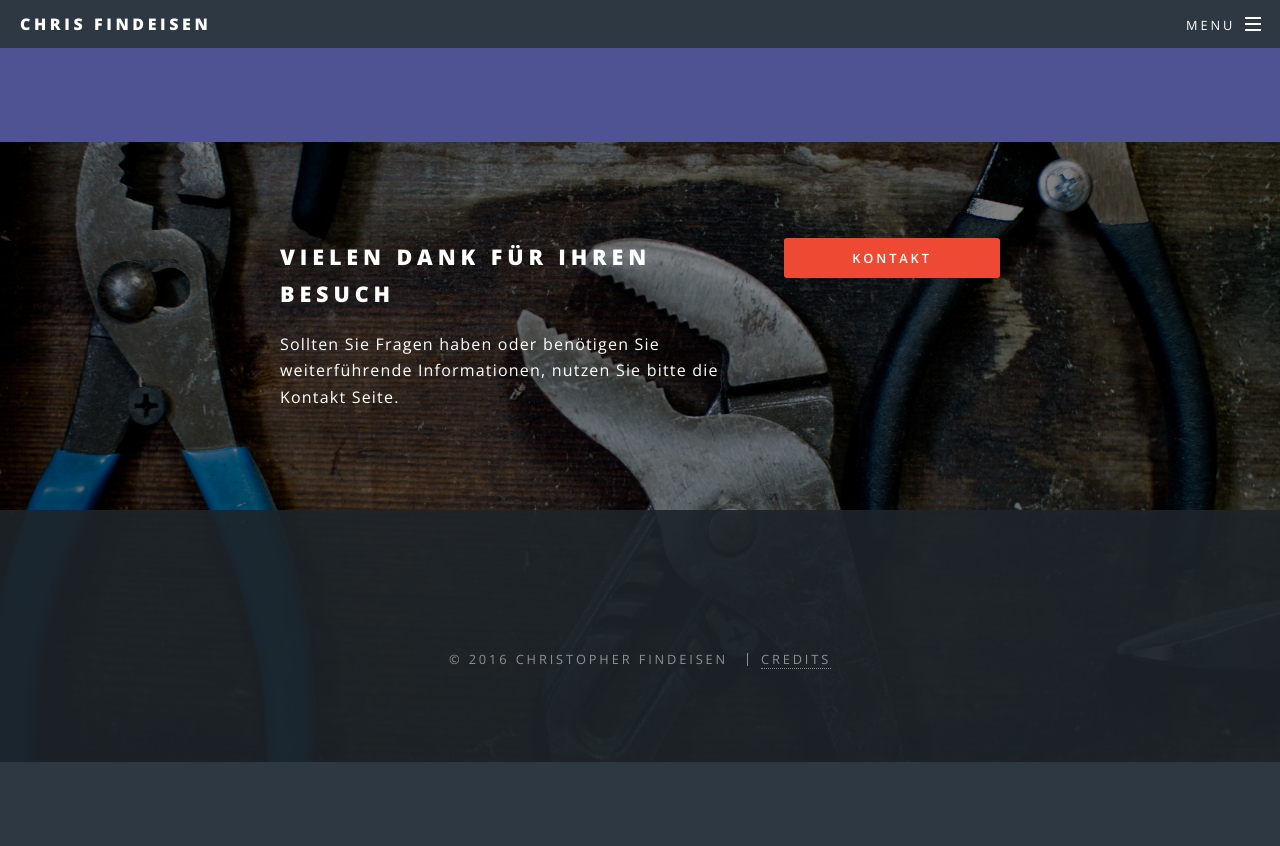
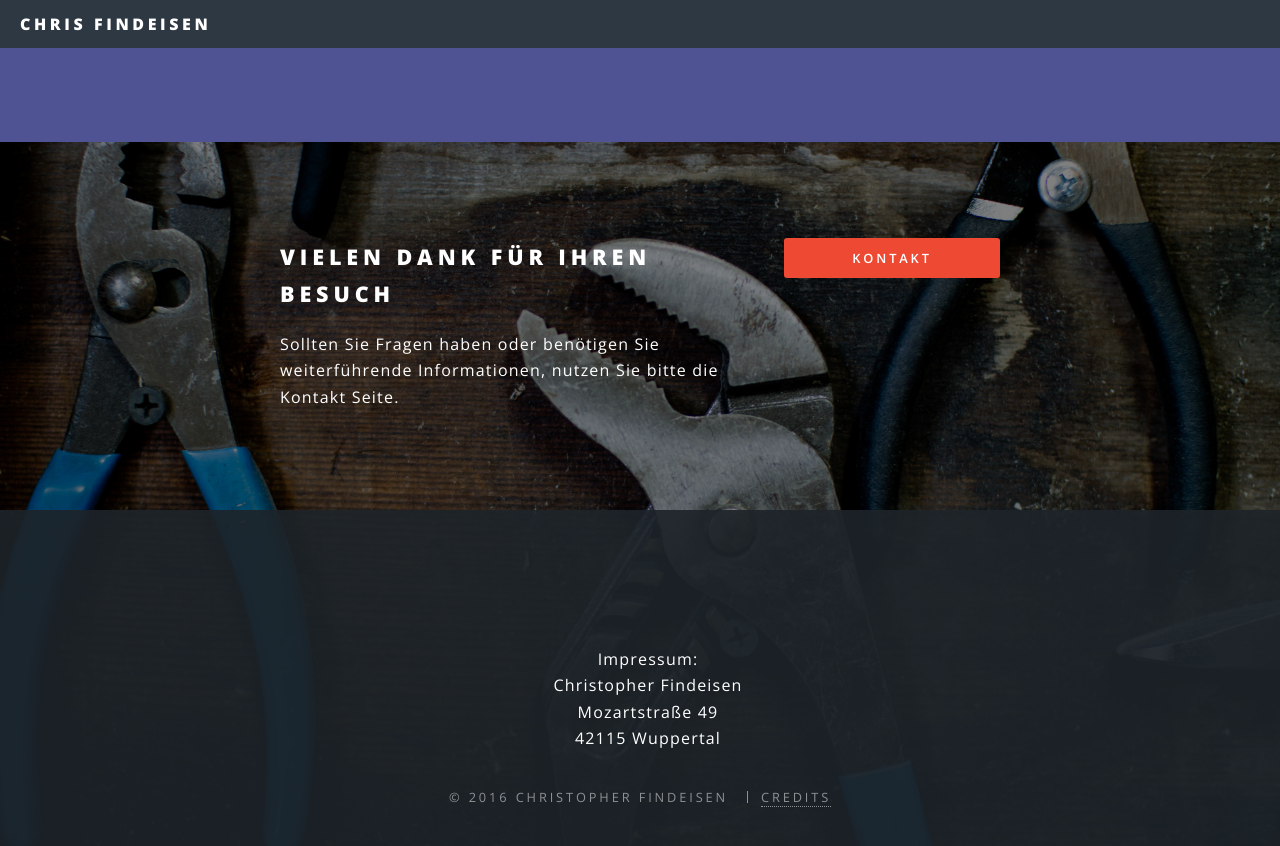
Before and after one commit to chrisfindeisen/chrisfindeisen.github.io, a Jekyll site: the page built from index.html, in a window 1280 px wide and 900 px high, scrolled down 3660 px. Shown: the top 846 px of the window. Built offline with Jekyll 4.4.1, drawn with Linux system fonts in a browser that asks for light colours; before the commit the page ends 4422 px from its top, so only the background shows below that.

Commit message:
disable menu button

```diff
--- a/_includes/footer.html
+++ b/_includes/footer.html
@@ -13,6 +13,12 @@
     {% endif %}
     {% endfor %}
   </ul>
+  <ul class="inner">
+  Impressum:<br>
+  Christopher Findeisen<br>
+  Mozartstraße 49<br>
+  42115 Wuppertal
+  </ul>
   <ul class="copyright">
     <li>&copy; {% assign thisyear = site.time | date: "%Y" %}
     {% if site.first_published %}
--- a/_includes/header.html
+++ b/_includes/header.html
@@ -4,7 +4,7 @@
   <nav id="nav">
     <ul>
       <li class="special">
-        <a href="#menu" class="menuToggle"><span>Menu</span></a>
+        <!-- <a href="#menu" class="menuToggle"><span>Menu</span></a> -->
         <div id="menu">
           <ul>
             <li><a href="index.html">Home</a></li>
```
